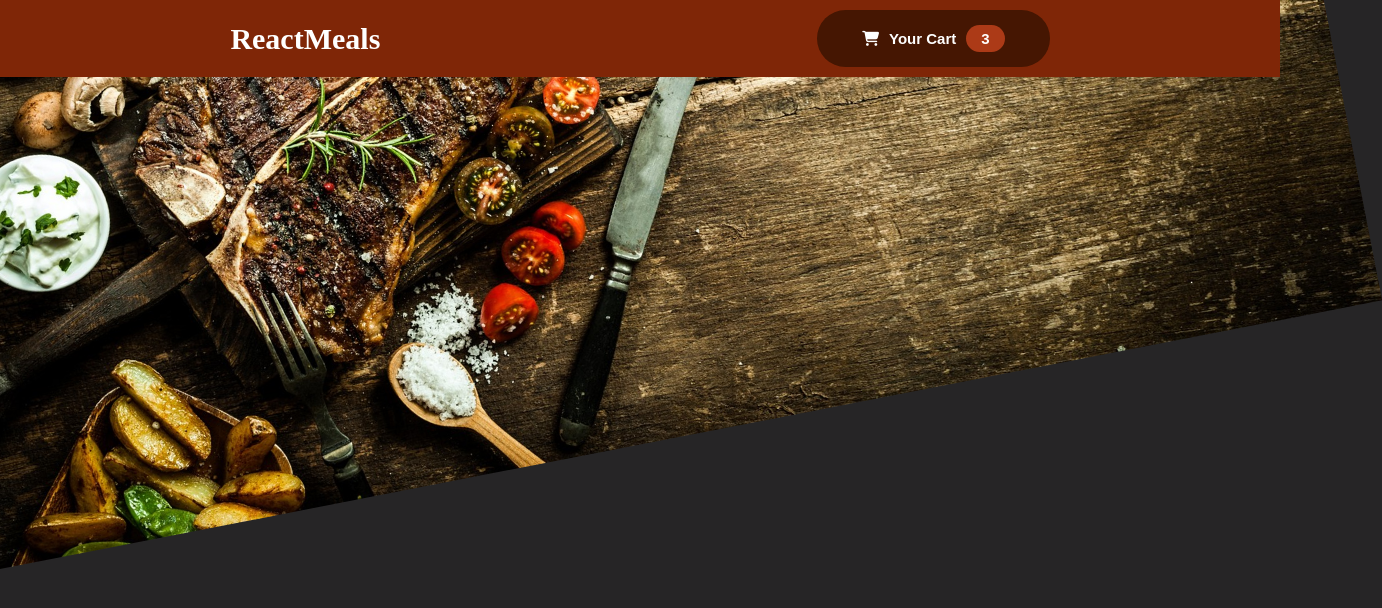
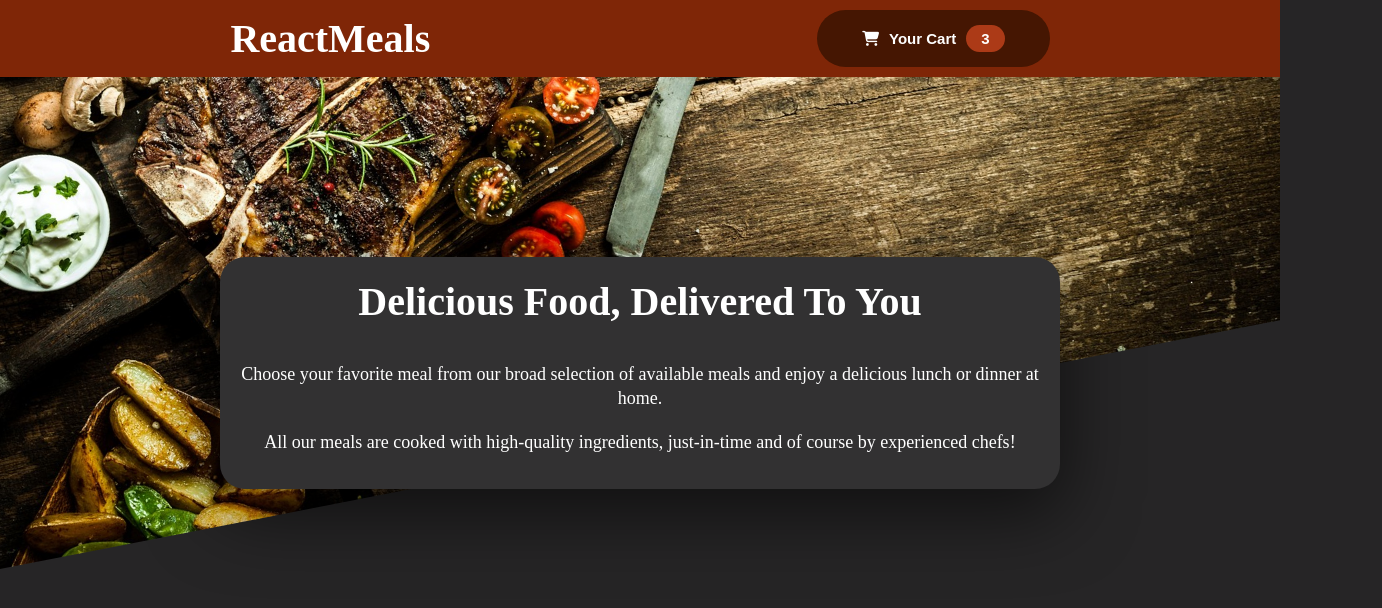
Before and after one commit to hunimoda/food-order-app, a React (Create React App) app: page / in a window 1280 px wide. Shown: the top 608 px of the page, 1382 px wide, since content can reach past the window. Built offline with nearby package versions, Linux system fonts and the light colour scheme.

Commit message:
Notice card added, background image styling modified

```diff
--- a/src/App.js
+++ b/src/App.js
@@ -3,17 +3,23 @@ import classes from "./App.module.css";
 import background from "./food-background.jpg";
 
 import MainHeader from "./components/MainHeader/MainHeader";
+import Notice from "./components/Notice/Notice";
+import MenuList from "./components/MenuList/MenuList";
 
 function App() {
 	return (
 		<React.Fragment>
 			<MainHeader />
 			<main>
-				<img
-					className={classes["bg-image"]}
-					src={background}
-					alt="background"
-				/>
+				<div className={classes["bg-image-container"]}>
+					<img
+						className={classes["bg-image"]}
+						src={background}
+						alt="background"
+					/>
+				</div>
+				<Notice />
+				<MenuList />
 			</main>
 		</React.Fragment>
 	);
--- a/src/App.module.css
+++ b/src/App.module.css
@@ -3,32 +3,49 @@ main {
 	width: 100%;
 	min-height: calc(100vh - 77px);
 	position: relative;
+	display: flex;
+	flex-direction: column;
+	align-items: center;
+}
+
+.bg-image-container {
+	width: 100%;
+	overflow: hidden;
+	position: absolute;
+	/* top: 150px; */
+	z-index: -1;
 }
 
 .bg-image {
 	width: 110%;
-	position: absolute;
 	transform: rotateZ(-11deg) scale(1.6);
 	transform-origin: left bottom;
-	top: 150px;
-	z-index: -1;
 }
 
 @media only screen and (min-width: 768px) {
+	.bg-image-container {
+		top: 0;
+	}
+
 	.bg-image {
-		top: 0;
 		transform: rotateZ(-11deg);
 	}
 }
 
 @media only screen and (min-width: 900px) {
-	.bg-image {
+	.bg-image-container {
 		top: -150px;
 	}
 }
 
 @media only screen and (min-width: 1200px) {
-	.bg-image {
+	.bg-image-container {
 		top: -300px;
 	}
 }
+
+@media only screen and (min-width: 1400px) {
+	.bg-image-container {
+		top: -400px;
+	}
+}
--- a/src/components/MainHeader/MainHeader.module.css
+++ b/src/components/MainHeader/MainHeader.module.css
@@ -8,9 +8,10 @@
 	top: 0;
 	left: 0;
 	right: 0;
+	z-index: 10;
 }
 
 .header h1 {
 	color: white;
-	font-size: 30px;
+	font-size: 40px;
 }
--- /dev/null
+++ b/src/components/MenuList/MenuList.js
@@ -0,0 +1,5 @@
+const MenuList = () => {
+	return <></>;
+};
+
+export default MenuList;
--- /dev/null
+++ b/src/components/Notice/Notice.js
@@ -0,0 +1,20 @@
+import Card from "../UI/Card/Card";
+import classes from "./Notice.module.css";
+
+const Notice = () => {
+	return (
+		<Card className={classes["notice"]}>
+			<h3>Delicious Food, Delivered To You</h3>
+			<p>
+				Choose your favorite meal from our broad selection of available
+				meals and enjoy a delicious lunch or dinner at home.
+			</p>
+			<p>
+				All our meals are cooked with high-quality ingredients,
+				just-in-time and of course by experienced chefs!
+			</p>
+		</Card>
+	);
+};
+
+export default Notice;
--- /dev/null
+++ b/src/components/Notice/Notice.module.css
@@ -0,0 +1,23 @@
+.notice {
+	background: #323132;
+	color: white;
+	text-align: center;
+	width: 800px;
+	padding: 0 20px;
+	margin-top: 180px;
+}
+
+.notice h3 {
+	margin: 25px 0 40px;
+	font-size: 40px;
+}
+
+.notice p {
+	font-size: 18px;
+	margin-bottom: 20px;
+	line-height: 24px;
+}
+
+.notice p:last-child {
+	margin-bottom: 35px;
+}
--- /dev/null
+++ b/src/components/UI/Card/Card.js
@@ -0,0 +1,11 @@
+import classes from "./Card.module.css";
+
+const Card = (props) => {
+	return (
+		<div className={`${props.className} ${classes.card}`}>
+			{props.children}
+		</div>
+	);
+};
+
+export default Card;
--- /dev/null
+++ b/src/components/UI/Card/Card.module.css
@@ -0,0 +1,5 @@
+.card {
+	border: none;
+	border-radius: 25px;
+	box-shadow: rgba(0, 0, 0, 0.56) 0px 22px 70px 4px;
+}
```
